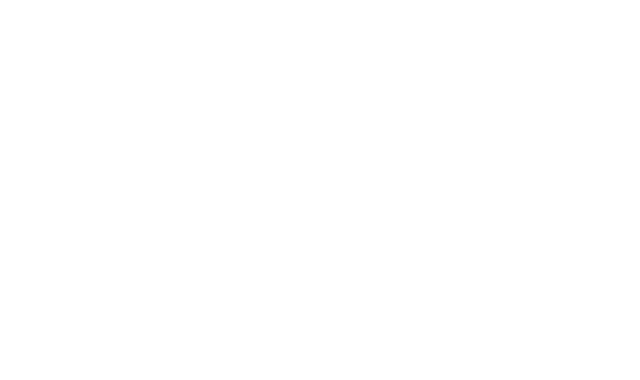
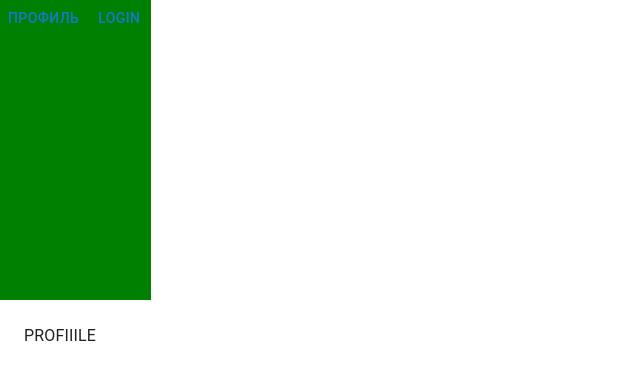
Before and after one commit to MaximMGTTRN/anti-poc, a React (Vite) app: page /profile in a window 1280 px wide. Shown: the top 380 px of the page, without its empty margins (0-640 px from the left). Built offline with nearby package versions, Linux system fonts and the light colour scheme.

Commit message:
main/ pages chek

```diff
--- a/src/App.tsx
+++ b/src/App.tsx
@@ -1,7 +1,6 @@
 import { BrowserRouter as Router, Routes, Route } from 'react-router-dom';
-import { Suspense } from 'react';
 import { ThemeProvider, createTheme } from '@mui/material/styles';
-import { CssBaseline, Container, Box, CircularProgress } from '@mui/material';
+import { CssBaseline, Container, Box } from '@mui/material';
 import Header from './components/Header';
 import { routes } from './routes';
 
--- a/src/components/Header.tsx
+++ b/src/components/Header.tsx
@@ -1,6 +1,10 @@
+import { Button } from "@mui/material";
 const Header = () => {
     return (
-        <div></div>
+        <div style={{ width: '100%', height: '300px', backgroundColor: 'green' }}>
+            <Button href="/profile">Профиль</Button>
+            <Button href="/login">Login</Button>
+        </div>
     );
 };
 
--- a/src/pages/Home.tsx
+++ b/src/pages/Home.tsx
@@ -1,6 +1,6 @@
 const Home = () => {
   return (
-    <div></div>
+    <div>HOOOME</div>
   );
 };
 
--- a/src/pages/Login.tsx
+++ b/src/pages/Login.tsx
@@ -1,6 +1,6 @@
 const Login = () => {
     return (
-        <div></div>
+        <div>LOGIIIIN</div>
     );
 };
 
--- a/src/pages/Profile.tsx
+++ b/src/pages/Profile.tsx
@@ -1,5 +1,5 @@
 const Profile = () => {
-    return (<div></div>);
+    return (<div>PROFIIILE</div>);
 };
 
 export default Profile;
--- a/src/routes.ts
+++ b/src/routes.ts
@@ -1,6 +1,6 @@
 import Home from './pages/Home';
+import Login from './pages/Login';
 import Profile from './pages/Profile';
-import { Login } from '@mui/icons-material';
 
 export const routes = [
     {
```
Lines whose indentation alone changed are shown as unchanged.
